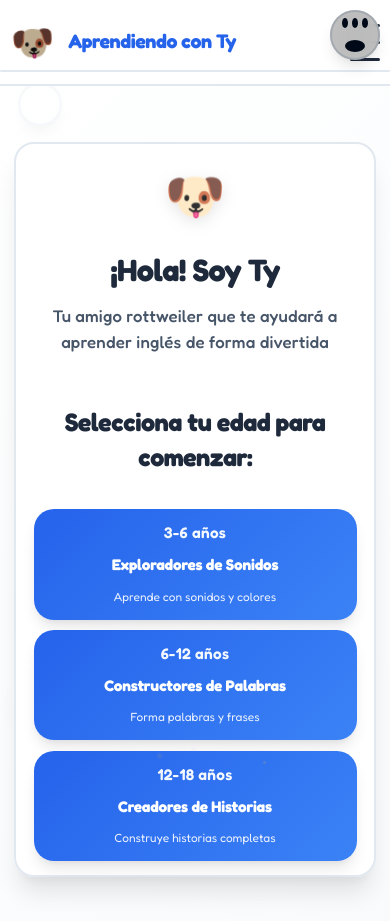
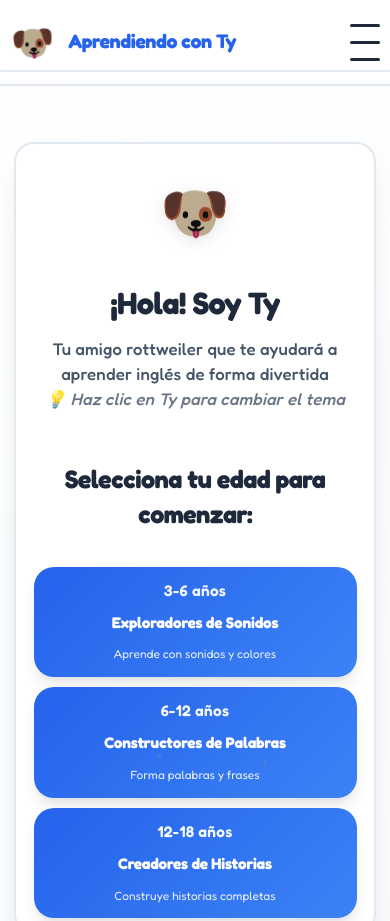
Before and after one commit to micaelasolipago/Aprendiendo-con-Ty, a plain HTML site: page index.html in a window 390 px wide. Shown: the top 921 px of the page. Drawn offline with Linux system fonts and the light colour scheme.

Commit message:
Simplificar el avatar de Ty - mantener solo funcionalidad de cambio de tema

```diff
--- a/index.html
+++ b/index.html
@@ -17,15 +17,7 @@
     <link href="https://fonts.googleapis.com/css2?family=Fredoka:wght@300;400;500;600;700&display=swap" rel="stylesheet">
 </head>
 <body>
-    <!-- Botón de huella 3D para modo oscuro -->
-    <div class="paw-toggle" id="pawToggle">
-        <div class="paw-print">
-            <div class="paw-pad"></div>
-            <div class="paw-toe toe-1"></div>
-            <div class="paw-toe toe-2"></div>
-            <div class="paw-toe toe-3"></div>
-        </div>
-    </div>
+
 
     <!-- Header principal -->
     <header class="game-header">
@@ -56,9 +48,10 @@
             <div class="welcome-container">
                 <div class="welcome-content">
                     <div class="ty-welcome">
-                        <div class="ty-avatar">🐶</div>
+                        <div class="ty-avatar" id="tyThemeToggle">🐶</div>
                         <h2>¡Hola! Soy Ty</h2>
                         <p>Tu amigo rottweiler que te ayudará a aprender inglés de forma divertida</p>
+                        <p class="theme-hint">💡 Haz clic en Ty para cambiar el tema</p>
                     </div>
 
                     <div class="age-selection">
--- a/js/app.js
+++ b/js/app.js
@@ -11,7 +11,7 @@ class TyGameApp {
     init() {
         this.setupTheme();
         this.setupNavigation();
-        this.setupPawToggle();
+        this.setupTyThemeToggle();
         this.setupAgeSelection();
         this.setupLevelCards();
         this.setupSettings();
@@ -33,10 +33,10 @@ class TyGameApp {
         this.isTransitioning = true;
         document.body.classList.add('theme-transitioning');
 
-        // Animación del botón de huella
-        const pawToggle = document.getElementById('pawToggle');
-        if (pawToggle) {
-            pawToggle.classList.add('pressing');
+        // Animación del botón de Ty
+        const tyAvatar = document.getElementById('tyThemeToggle');
+        if (tyAvatar) {
+            tyAvatar.classList.add('pressing');
         }
 
         // Cambiar tema
@@ -52,8 +52,8 @@ class TyGameApp {
 
         // Remover clases de animación
         setTimeout(() => {
-            if (pawToggle) {
-                pawToggle.classList.remove('pressing');
+            if (tyAvatar) {
+                tyAvatar.classList.remove('pressing');
             }
             document.body.classList.remove('theme-transitioning');
             this.isTransitioning = false;
@@ -67,22 +67,16 @@ class TyGameApp {
     }
 
     updateThemeIcon() {
-        const pawToggle = document.getElementById('pawToggle');
-        if (!pawToggle) {
-            console.warn('Paw toggle element not found');
-            return;
-        }
-
-        const pawPrint = pawToggle.querySelector('.paw-print');
-        if (!pawPrint) {
-            console.warn('Paw print element not found');
+        const tyAvatar = document.getElementById('tyThemeToggle');
+        if (!tyAvatar) {
+            console.warn('Ty avatar element not found');
             return;
         }
 
         if (this.currentTheme === 'dark') {
-            pawPrint.style.filter = 'brightness(1.2) contrast(0.8)';
+            tyAvatar.style.filter = 'brightness(1.2) contrast(0.8) drop-shadow(0 4px 8px rgba(0, 0, 0, 0.3))';
         } else {
-            pawPrint.style.filter = 'brightness(0.7) contrast(1.2)';
+            tyAvatar.style.filter = 'brightness(0.7) contrast(1.2) drop-shadow(0 4px 8px rgba(0, 0, 0, 0.1))';
         }
     }
 
@@ -227,16 +221,16 @@ class TyGameApp {
         });
     }
 
-    // ===== CONFIGURACIÓN DEL BOTÓN DE HUELLA =====
-    setupPawToggle() {
-        const pawToggle = document.getElementById('pawToggle');
+    // ===== CONFIGURACIÓN DEL BOTÓN DE TEMA DE TY =====
+    setupTyThemeToggle() {
+        const tyAvatar = document.getElementById('tyThemeToggle');
 
-        if (!pawToggle) {
-            console.warn('Paw toggle element not found for setup');
+        if (!tyAvatar) {
+            console.warn('Ty avatar element not found for setup');
             return;
         }
 
-        pawToggle.addEventListener('click', () => {
+        tyAvatar.addEventListener('click', () => {
             // Reproducir sonido de clic
             if (window.audioManager) {
                 window.audioManager.playClick();
@@ -246,18 +240,18 @@ class TyGameApp {
         });
 
         // Efecto hover con partículas
-        pawToggle.addEventListener('mouseenter', () => {
-            this.createPawParticles();
+        tyAvatar.addEventListener('mouseenter', () => {
+            this.createTyParticles();
         });
     }
 
-    createPawParticles() {
-        const pawToggle = document.getElementById('pawToggle');
-        if (!pawToggle) {
+    createTyParticles() {
+        const tyAvatar = document.getElementById('tyThemeToggle');
+        if (!tyAvatar) {
             return;
         }
 
-        const rect = pawToggle.getBoundingClientRect();
+        const rect = tyAvatar.getBoundingClientRect();
 
         for (let i = 0; i < 5; i++) {
             setTimeout(() => {
--- a/styles/components.css
+++ b/styles/components.css
@@ -1,68 +1,25 @@
-/* ===== BOTÓN DE HUELLA 3D ===== */
-.paw-toggle {
-    position: fixed;
-    top: 20px;
-    right: 20px;
-    z-index: 1000;
+/* ===== BOTÓN DE TEMA DE TY ===== */
+.ty-avatar {
+    font-size: 5.5rem;
+    filter: brightness(0.7) contrast(1.2);
+    margin-bottom: 1.5rem;
+    animation: bounce 2s infinite;
+    filter: drop-shadow(0 4px 8px rgba(0, 0, 0, 0.1));
     cursor: pointer;
-    transition: all var(--transition-normal);
 }
 
-.paw-toggle:hover {
-    transform: scale(1.1);
+.ty-avatar:active,
+.ty-avatar.pressing {
+    transform: scale(0.95);
+    animation: none;
 }
 
-.paw-print {
-    width: 60px;
-    height: 60px;
-    position: relative;
-    background: var(--bg-card);
-    border: 2px solid var(--border-light);
-    border-radius: 50%;
-    box-shadow: var(--shadow-lg);
-    backdrop-filter: var(--blur-light);
-    display: flex;
-    align-items: center;
-    justify-content: center;
-    transition: all var(--transition-normal);
-}
-
-.paw-pad {
-    width: 25px;
-    height: 15px;
-    background: var(--text-primary);
-    border-radius: 50%;
-    position: absolute;
-    bottom: 8px;
-    left: 50%;
-    transform: translateX(-50%);
-}
-
-.paw-toe {
-    width: 8px;
-    height: 12px;
-    background: var(--text-primary);
-    border-radius: 50%;
-    position: absolute;
-    top: 8px;
-}
-
-.toe-1 {
-    left: 12px;
-}
-
-.toe-2 {
-    left: 50%;
-    transform: translateX(-50%);
-}
-
-.toe-3 {
-    right: 12px;
-}
-
-.paw-toggle:active .paw-print {
-    transform: scale(0.95);
-    box-shadow: var(--shadow-sm);
+.theme-hint {
+    font-size: 0.9rem;
+    color: var(--text-secondary);
+    font-style: italic;
+    margin-top: 0.5rem;
+    opacity: 0.8;
 }
 
 /* ===== HEADER PRINCIPAL ===== */
@@ -934,34 +891,13 @@
         min-height: 44px;
     }
 
-    .paw-toggle {
-        top: 10px;
-        right: 10px;
+    .ty-avatar {
+        font-size: 4rem;
+        padding: 0.75rem;
     }
 
-    .paw-print {
-        width: 45px;
-        height: 45px;
-    }
-
-    .paw-pad {
-        width: 20px;
-        height: 12px;
-        bottom: 6px;
-    }
-
-    .paw-toe {
-        width: 6px;
-        height: 10px;
-        top: 6px;
-    }
-
-    .toe-1 {
-        left: 10px;
-    }
-
-    .toe-3 {
-        right: 10px;
+    .theme-hint {
+        font-size: 0.8rem;
     }
 
     /* Mejorar navegación táctil */
```
